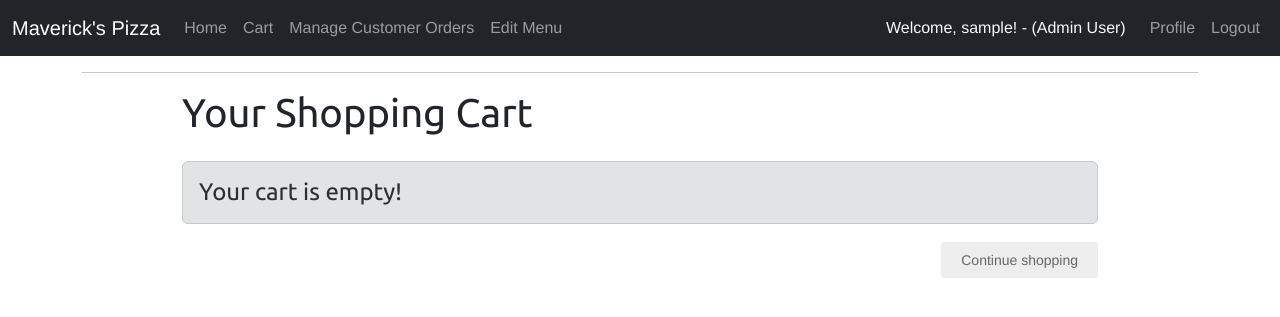
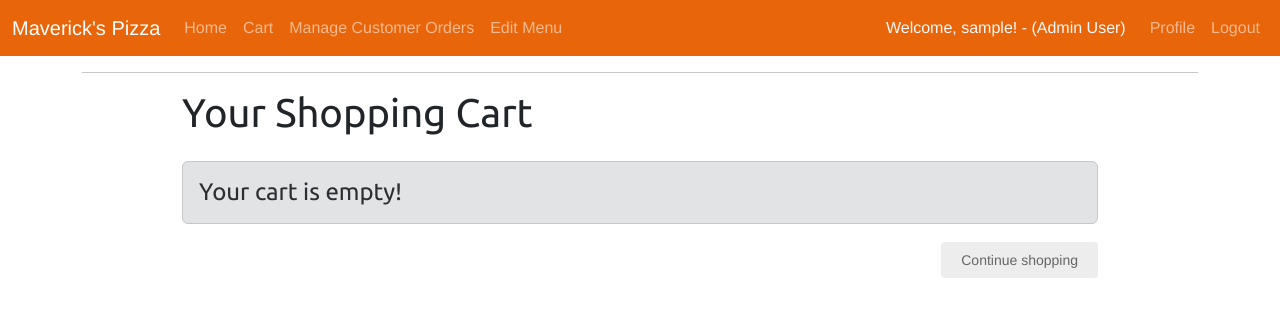
Before and after one commit to mattallen889/ISQA-3900-Group-4, a Django app: page /cart/ in a window 1280 px wide. Shown: the top 317 px of the page. Run offline with Django 4.2, Linux system fonts and the light colour scheme; the visitor is signed in with stand-in values (Sample User, id 1).

Commit message:
Change navbar background color to #e8650a

```diff
--- a/shop/templates/shop/base.html
+++ b/shop/templates/shop/base.html
@@ -13,7 +13,7 @@
 </head>
 <body>
 
-<nav class="navbar navbar-expand-lg navbar-dark bg-dark">
+<nav class="navbar navbar-expand-lg navbar-dark" style="background-color: #e8650a;">
     <div class="container-fluid">
         <a class="navbar-brand" href="{% url 'shop:product_list' %}">Maverick's Pizza</a>
         <button class="navbar-toggler" type="button" data-bs-toggle="collapse" data-bs-target="#navbarNav">
```
